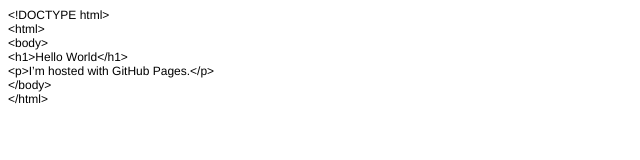
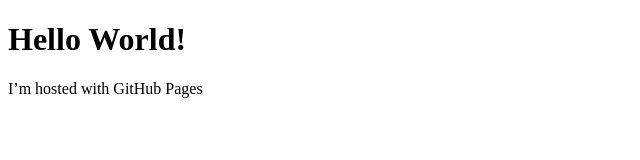
Before and after one commit to DreadPirateBill/DreadPirateBill.github.io, a plain HTML site: page index.html in a window 1280 px wide. Shown: the whole page, without its empty margins (0-640 px from the left). Drawn offline with Linux system fonts and the light colour scheme.

Commit message:
Update index.html

```diff
--- a/index.html
+++ b/index.html
@@ -1,22 +1,9 @@
 <!DOCTYPE html PUBLIC "-//W3C//DTD HTML 4.01//EN" "http://www.w3.org/TR/html4/strict.dtd">
 <html>
 <head>
-  <meta http-equiv="Content-Type" content="text/html; charset=utf-8">
-  <meta http-equiv="Content-Style-Type" content="text/css">
-  <title></title>
-  <meta name="Generator" content="Cocoa HTML Writer">
-  <meta name="CocoaVersion" content="2487.6">
-  <style type="text/css">
-    p.p1 {margin: 0.0px 0.0px 0.0px 0.0px; font: 12.0px Helvetica}
-  </style>
 </head>
 <body>
-<p class="p1">&lt;!DOCTYPE html&gt;</p>
-<p class="p1">&lt;html&gt;</p>
-<p class="p1">&lt;body&gt;</p>
-<p class="p1">&lt;h1&gt;Hello World&lt;/h1&gt;</p>
-<p class="p1">&lt;p&gt;I’m hosted with GitHub Pages.&lt;/p&gt;</p>
-<p class="p1">&lt;/body&gt;</p>
-<p class="p1">&lt;/html&gt;</p>
+<h1>Hello World!</h1>
+<p>I’m hosted with GitHub Pages</p>
 </body>
 </html>
```
